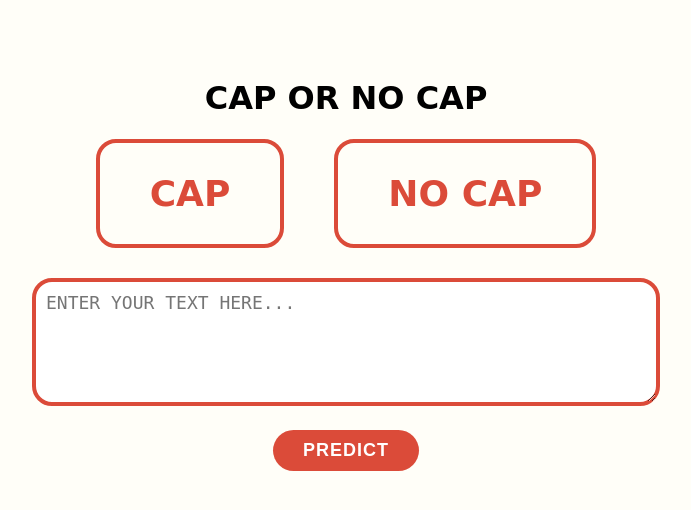
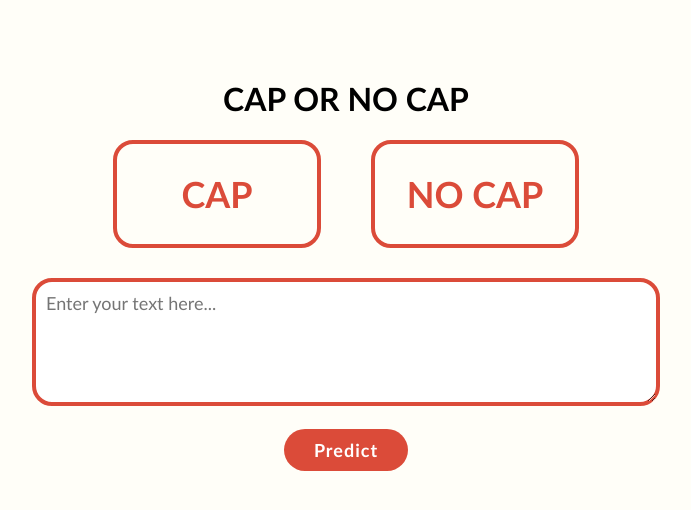
Before and after one commit to okayyananya/cap_or_nocap, a Flask app: page / in a window 1280 px wide. Shown: the top 510 px of the page, without its empty margins (294-985 px from the left). Run offline with Flask 3, Linux system fonts and the light colour scheme; parts of the project's set-up code (start-up, migrations or seed data) failed here and were passed over.

Commit message:
Update index.html

```diff
--- a/templates/index.html
+++ b/templates/index.html
@@ -2,11 +2,11 @@
 <html lang="en">
 <head>
     <meta charset="UTF-8">
-    <title>CAP OR NO CAP</title>
+    <title>🏋🏽‍♀️ CAP OR NO CAP 🏋🏽‍♂️</title>
     <style>
         body {
             background-color: #fffef8;
-            font-family: 'Comic Sans MS', cursive, sans-serif;
+            font-family: 'Optima', sans-serif;
             text-align: center;
             padding-top: 50px;
         }
@@ -17,9 +17,13 @@
             margin-bottom: 30px;
         }
         .box {
+            width: 200px;
+            height: 100px;
+            display: flex;
+            align-items: center;
+            justify-content: center;
             border: 4px solid #db4b39;
             border-radius: 20px;
-            padding: 30px 50px;
             font-size: 36px;
             font-weight: bold;
             color: #db4b39;
@@ -37,6 +41,7 @@
             padding: 10px;
             font-size: 18px;
             margin-bottom: 20px;
+            font-family: 'Optima', sans-serif;
         }
         .button {
             background-color: #db4b39;
@@ -48,6 +53,7 @@
             cursor: pointer;
             font-weight: bold;
             letter-spacing: 1px;
+            font-family: 'Optima', sans-serif;
         }
     </style>
 </head>
@@ -58,8 +64,8 @@
             <div class="box {% if prediction == 'CAP' %}active{% endif %}">CAP</div>
             <div class="box {% if prediction == 'NO CAP' %}active{% endif %}">NO CAP</div>
         </div>
-        <textarea name="text" placeholder="ENTER YOUR TEXT HERE..."></textarea><br>
-        <button type="submit" class="button">PREDICT</button>
+        <textarea name="text" placeholder="Enter your text here..."></textarea><br>
+        <button type="submit" class="button">Predict</button>
     </form>
 </body>
 </html>
```
